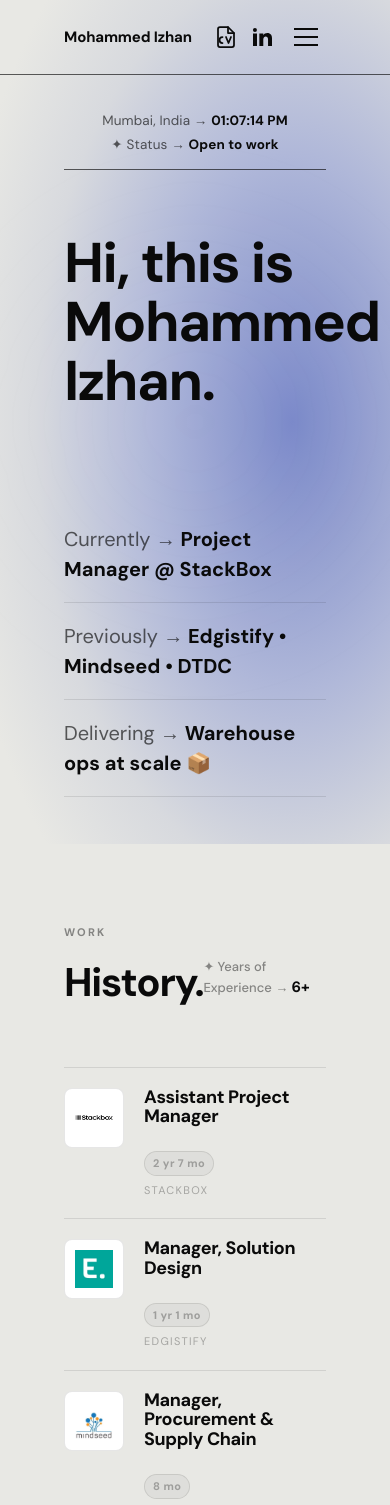
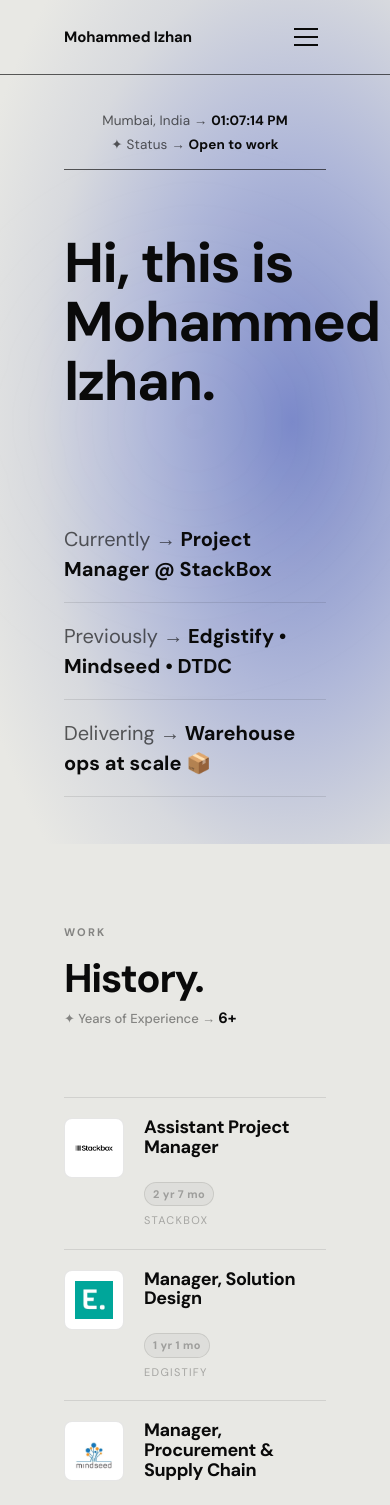
Before and after one commit to mohdizhan7/portfolio-v2, a Next.js app: page / in a window 390 px wide. Shown: the top 1505 px of the page. Built offline with nearby package versions, Linux system fonts and the light colour scheme.

Commit message:
Fix mobile: hide nav icons, fix work header stacking, clean hamburger-only nav

```diff
--- a/src/app/globals.css
+++ b/src/app/globals.css
@@ -397,10 +397,13 @@
 @media (max-width: 768px) {
   .nav-links { display: none !important; }
   .hamburger { display: flex !important; }
+  .nav-icons { display: none !important; }
   .hero-topbar { flex-direction: column; align-items: flex-start; gap: 4px; }
   .hero-padding { padding: 0 24px; }
+  .exp__section-header { flex-direction: column; align-items: flex-start; gap: 8px; }
 }
 
 @media (min-width: 769px) {
   .hamburger { display: none !important; }
+  .nav-icons { display: flex; align-items: center; gap: 12px; }
 }
--- a/src/components/Nav.tsx
+++ b/src/components/Nav.tsx
@@ -28,6 +28,7 @@
         </div>
 
         <div style={{ display: 'flex', alignItems: 'center', gap: 12 }}>
+          <div className="nav-icons" style={{ alignItems: 'center', gap: 12 }}>
           {/* CV */}
           <a href="/resume.pdf" target="_blank" rel="noreferrer"
             style={{ color: 'var(--fg)', display: 'flex', alignItems: 'center', transition: 'opacity 0.2s' }}
@@ -47,6 +48,7 @@
               <path d="M6.94 5a2 2 0 1 1-4-.002 2 2 0 0 1 4 .002zM7 8.48H3V21h4V8.48zm6.32 0H9.34V21h3.94v-6.57c0-3.66 4.77-4 4.77 0V21H22v-7.93c0-6.17-7.06-5.94-8.72-2.91l.04-1.68z"/>
             </svg>
           </a>
+          </div>
           {/* Hamburger */}
           <button
             onClick={() => setMenuOpen(v => !v)}
```
